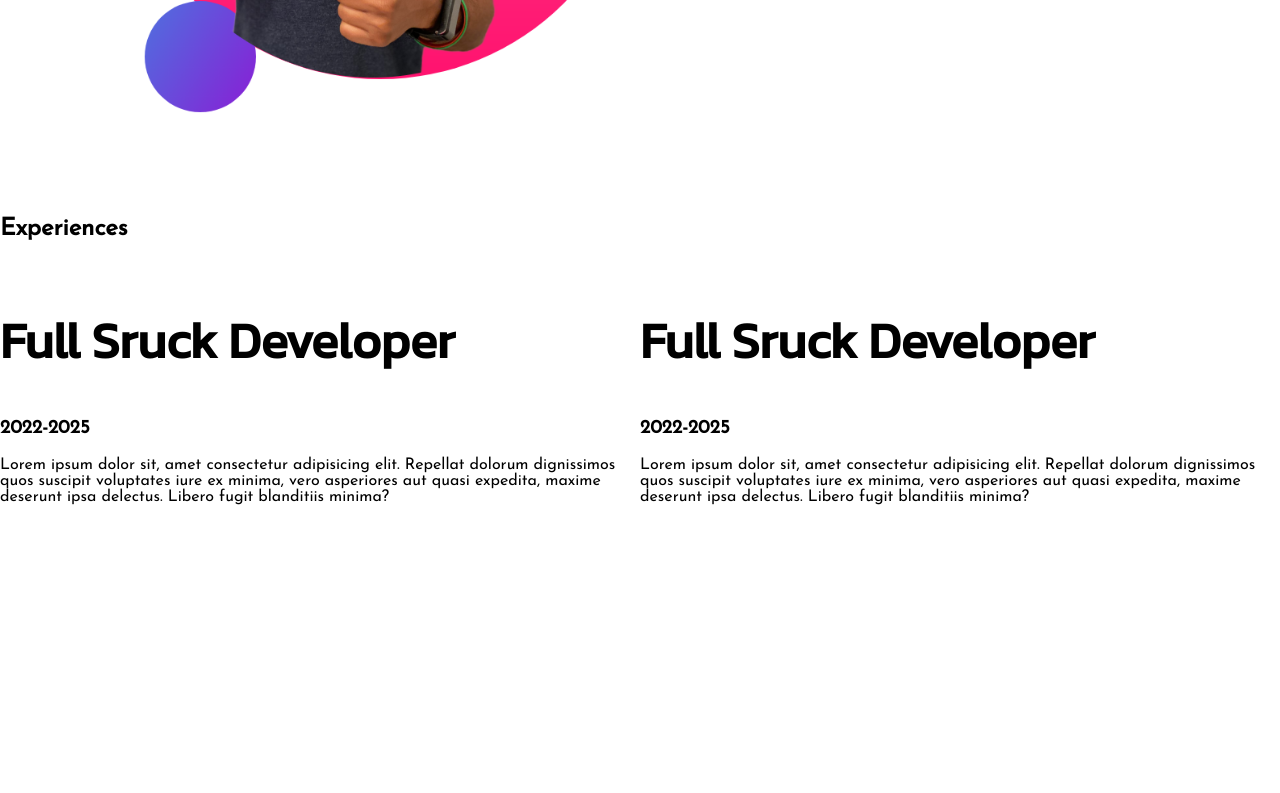
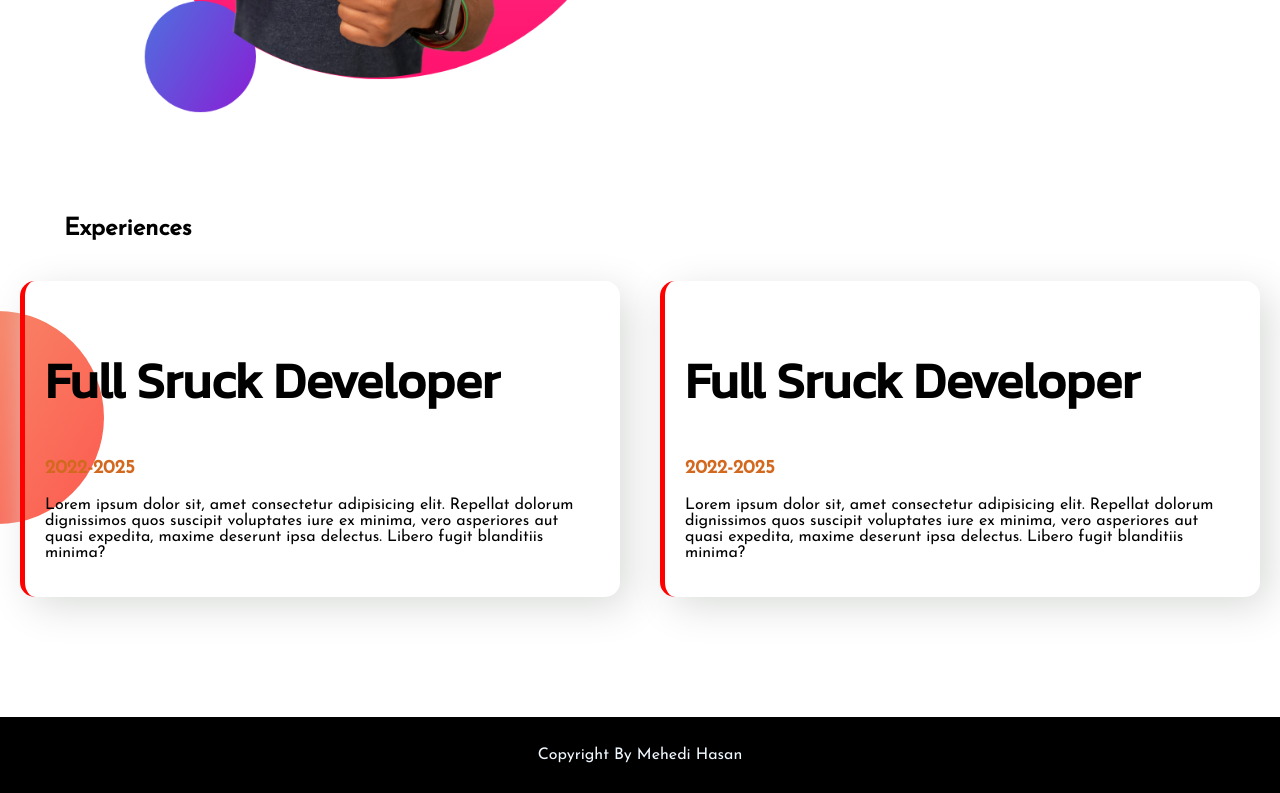
Before and after one commit to shaondoc/PH-portfolio, a plain HTML site: page index.html in a window 1280 px wide. Shown: the part 1116-1909 px from the top of the page. Before the commit the page ends 1737 px from the top, so only its background shows below. Drawn offline with Linux system fonts and the light colour scheme.

Commit message:
complate

```diff
--- a/index.html
+++ b/index.html
@@ -45,19 +45,19 @@
 
 
     </section>
-    <section>
-        <div class="exp"><h2>Experiences</h2></div>
+    <section class="exp-bg">
+        <div class="half-w"><h2>Experiences</h2></div>
         <div class="flex-sec">
-            <div class="">
-                <h1>Full Sruck Developer </h1>
-                <h3>2022-2025</h3>
+            <div class="exp-cont">
+                <h1 >Full Sruck Developer </h1>
+                <h3 class="name">2022-2025</h3>
                 <p>Lorem ipsum dolor sit, amet consectetur adipisicing elit. Repellat dolorum dignissimos quos suscipit
                     voluptates iure ex minima, vero asperiores aut quasi expedita, maxime deserunt ipsa delectus. Libero
                     fugit blanditiis minima?</p>
             </div>
-            <div class="">
-                <h1>Full Sruck Developer </h1>
-                <h3>2022-2025</h3>
+            <div class="exp-cont">
+                <h1 >Full Sruck Developer </h1>
+                <h3 class="name">2022-2025</h3>
                 <p>Lorem ipsum dolor sit, amet consectetur adipisicing elit. Repellat dolorum dignissimos quos suscipit
                     voluptates iure ex minima, vero asperiores aut quasi expedita, maxime deserunt ipsa delectus. Libero
                     fugit blanditiis minima?</p>
@@ -65,6 +65,7 @@
         </div>
 
     </section>
+    <footer><p>Copyright By Mehedi Hasan</p></footer>
 </body>
 
 </html>
--- a/style.css
+++ b/style.css
@@ -42,3 +42,24 @@ h1{
     background-repeat: no-repeat;
     background-position: right;
 }
+.exp-cont{
+    margin: 20px;
+    padding: 20px;
+    box-shadow: 10px 10px 40px rgb(218, 221, 218);
+    border-left: 5px solid red;
+    border-radius: 15px;
+}
+.exp-bg{
+    background-image: url(images/exp-bg.png);
+    background-repeat: no-repeat;
+    background-position: left;
+}
+
+footer p{
+    background-color: black;
+    color: aliceblue;
+    text-align: center;
+    width: 700;
+    padding: 30px;
+    margin-bottom: 0px;
+}
```
